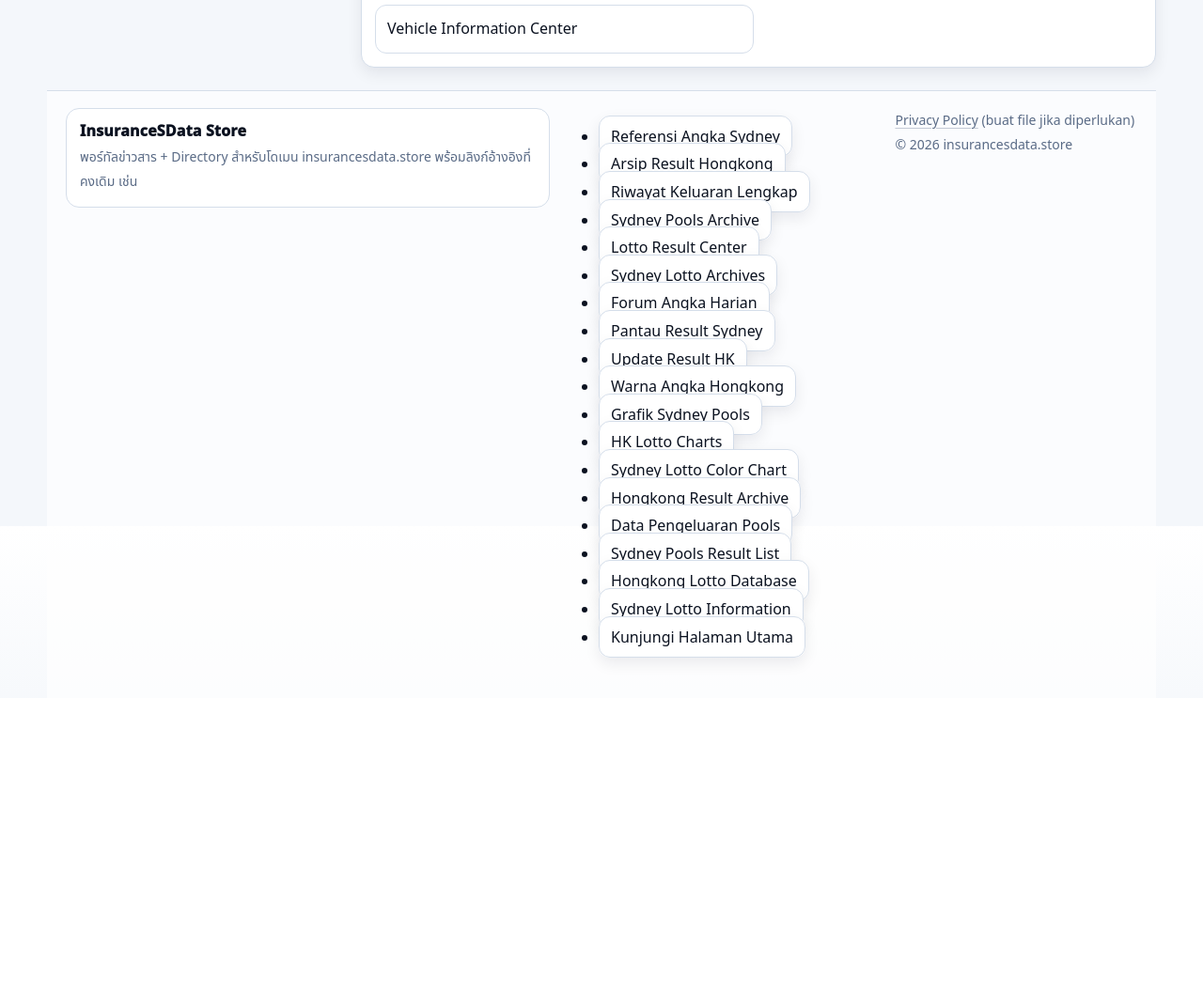
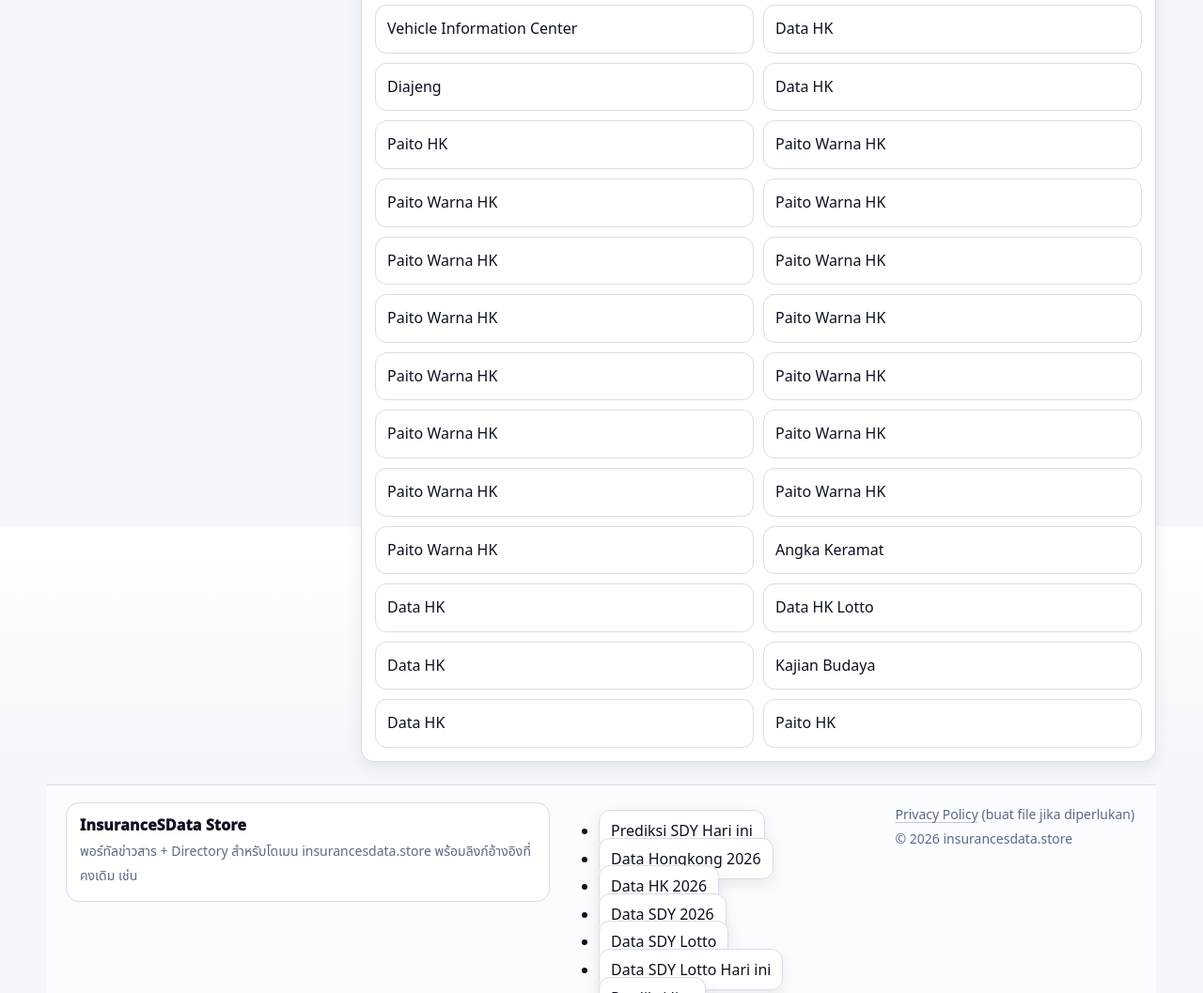
Before and after one commit to sobatmapan/slimshady, a plain HTML site: page index.html in a window 1280 px wide. Shown: the part 3440-4497 px from the top of the page at 94% size. Before the commit the page ends 4183 px from the top, so only its background shows below. Drawn offline with Linux system fonts and the light colour scheme.

Commit message:
Update index.html

```diff
--- a/index.html
+++ b/index.html
@@ -640,7 +640,7 @@
 <li><a href="https://prediksijituhk.shop/" target="_blank" rel="noopener">HK Number Reference</a></li>
 <li><a href="https://fiscalidadinternacional.org/" target="_blank" rel="noopener">International Fiscal Studies</a></li>
 <li><a href="https://paitowarnasgp.ink/" target="_blank" rel="noopener">Singapore Color Chart</a></li>
-<li><a href="https://angkamain.art/" target="_blank" rel="noopener">Number Art Space</a></li>
+<li><a href="https://metanerus.net/" target="_blank" rel="noopener">Number Art Space</a></li>
 <li><a href="https://prediksisdypools.net/" target="_blank" rel="noopener">Sydney Number Guide</a></li>
 <li><a href="https://cvdwitunggalabadi.com/" target="_blank" rel="noopener">CVDW Tunggal Abadi</a></li>
 <li><a href="https://lunwenchachongjiance.com/" target="_blank" rel="noopener">Academic Research Service</a></li>
@@ -649,6 +649,31 @@
 <li><a href="https://replicanow.shop/" target="_blank" rel="noopener">Replica Now Collection</a></li>
 <li><a href="https://sdchaye.com/" target="_blank" rel="noopener">SD Chaye Official</a></li>
 <li><a href="https://voertuiggegevens.net/" target="_blank" rel="noopener">Vehicle Information Center</a></li>
+<li><a href="https://datakeluaranhk.mom/" target="_blank" rel="noopener">Data HK</a></li>
+              <li><a href="https://diajengwitri.id/" target="_blank" rel="noopener">Diajeng</a></li>
+              <li><a href="https://barbourinternationaljackets.store/" target="_blank" rel="noopener">Data HK</a></li>
+              <li><a href="https://beliyspisok.site/" target="_blank" rel="noopener">Paito HK</a></li>
+              <li><a href="https://climbr.store/" target="_blank" rel="noopener">Paito Warna HK</a></li>
+              <li><a href="https://achbank.store/" target="_blank" rel="noopener">Paito Warna HK</a></li>
+              <li><a href="https://acheterderoxat.space/" target="_blank" rel="noopener">Paito Warna HK</a></li>
+              <li><a href="https://ctupka.store/" target="_blank" rel="noopener">Paito Warna HK</a></li>
+              <li><a href="https://filedownloadsitereank.store/" target="_blank" rel="noopener">Paito Warna HK</a></li>
+              <li><a href="https://freya-subb-etalon.space/" target="_blank" rel="noopener">Paito Warna HK</a></li>
+              <li><a href="https://khachatrian.space/" target="_blank" rel="noopener">Paito Warna HK</a></li>
+              <li><a href="https://parakram.store/" target="_blank" rel="noopener">Paito Warna HK</a></li>
+              <li><a href="https://pharmaciecotedivoire.space/" target="_blank" rel="noopener">Paito Warna HK</a></li>
+              <li><a href="https://retinaonlinebuy.store/" target="_blank" rel="noopener">Paito Warna HK</a></li>
+              <li><a href="https://techboole.store/" target="_blank" rel="noopener">Paito Warna HK</a></li>
+               <li><a href="https://thietkeweb.space/" target="_blank" rel="noopener">Paito Warna HK</a></li>
+              <li><a href="https://unitypga.store/" target="_blank" rel="noopener">Paito Warna HK</a></li>
+              <li><a href="https://etilalkol.space/" target="_blank" rel="noopener">Paito Warna HK</a></li>
+              <li><a href="https://angkakeramat1.blogspot.com/" target="_blank" rel="noopener">Angka Keramat</a></li>
+              <li><a href="https://gravatar.com/pikavepika" target="_blank" rel="noopener">Data HK</a></li>
+              <li><a href="https://data-hk-lotto-c9f99b.webflow.io/" target="_blank" rel="noopener">Data HK Lotto</a></li>
+              <li><a href="https://sites.google.com/view/datrinbilly/beranda" target="_blank" rel="noopener">Data HK</a></li>
+              <li><a href="https://isakoofficial01-oss.github.io/kajian-budaya-populer/" target="_blank" rel="noopener">Kajian Budaya</a></li>
+              <li><a href="https://datasdylotto.github.io/pikavepika/" target="_blank" rel="noopener">Data HK</a></li>
+              <li><a href="https://rentry.co/59481-ewing-elizabeth-1971-fashion-in-underwear" target="_blank" rel="noopener">Paito HK</a></li>
               </ul>
             </div>
           </section>
@@ -667,26 +692,22 @@
         </div>
 
         <div class="footer-links" aria-label="Footer external links">
-      <ul class="verticalt-menu">
-<li><a href="https://prediksisdy.space" target="_blank" rel="noopener noreferrer">Referensi Angka Sydney</a></li>
-<li><a href="https://datahk2.site/" target="_blank" rel="noopener noreferrer">Arsip Result Hongkong</a></li>
-<li><a href="https://data-hk.site" target="_blank" rel="noopener noreferrer">Riwayat Keluaran Lengkap</a></li>
-<li><a href="https://datasdy2.site/" target="_blank" rel="noopener noreferrer">Sydney Pools Archive</a></li>
-<li><a href="https://datasdylotto.us" target="_blank" rel="noopener noreferrer">Lotto Result Center</a></li>
-<li><a href="https://datasdylotto1.site/" target="_blank" rel="noopener noreferrer">Sydney Lotto Archives</a></li>
-<li><a href="https://prediksi-angkatogel.com/" target="_blank" rel="noopener noreferrer">Forum Angka Harian</a></li>
-<li><a href="https://livedrawsdy2.site/" target="_blank" rel="noopener noreferrer">Pantau Result Sydney</a></li>
-<li><a href="https://livedrawhk2.site/" target="_blank" rel="noopener noreferrer">Update Result HK</a></li>
-<li><a href="https://paitohk1.site/" target="_blank" rel="noopener noreferrer">Warna Angka Hongkong</a></li>
-<li><a href="https://paitosdy1.site/" target="_blank" rel="noopener noreferrer">Grafik Sydney Pools</a></li>
-<li><a href="https://www.paitohklotto.art" target="_blank" rel="noopener noreferrer">HK Lotto Charts</a></li>
-<li><a href="https://www.paitosdylotto.store" target="_blank" rel="noopener noreferrer">Sydney Lotto Color Chart</a></li>
-<li><a href="https://datahk3.site/" target="_blank" rel="noopener noreferrer">Hongkong Result Archive</a></li>
-<li><a href="https://www.datahkpools.store" target="_blank" rel="noopener noreferrer">Data Pengeluaran Pools</a></li>
-<li><a href="https://www.datasdypools.site" target="_blank" rel="noopener noreferrer">Sydney Pools Result List</a></li>
-<li><a href="https://datahklotto.site/" target="_blank" rel="noopener noreferrer">Hongkong Lotto Database</a></li>
-<li><a href="https://www.datasdylotto.space" target="_blank" rel="noopener noreferrer">Sydney Lotto Information</a></li>
-<li><a href="https://angkanet2.site/" target="_blank" rel="noopener noreferrer">Kunjungi Halaman Utama</a></li>
+<ul class="verticalt-menu">
+<li><a href="https://prediksisydney.store/" target="_blank" rel="noopener noreferrer">Prediksi SDY Hari ini</a></li>
+<li><a href="https://data-hongkong.site/" target="_blank" rel="noopener noreferrer">Data Hongkong 2026</a></li>
+<li><a href="https://data-hk.site" target="_blank" rel="noopener noreferrer">Data HK 2026</a></li>
+<li><a href="https://datasdypools.com/" target="_blank" rel="noopener noreferrer">Data SDY 2026</a></li>
+<li><a href="https://datasydneylotto.website/" target="_blank" rel="noopener noreferrer">Data SDY Lotto</a></li>
+<li><a href="https://datasdylotto1.site/" target="_blank" rel="noopener noreferrer">Data SDY Lotto Hari ini</a></li>
+<li><a href="https://prediksijitu.website/" target="_blank" rel="noopener noreferrer">Prediksi Jitu</a></li>
+<li><a href="https://livedrawsdy2.site/" target="_blank" rel="noopener noreferrer">Live Draw SDY</a></li>
+<li><a href="https://livedrawhk2.site/" target="_blank" rel="noopener noreferrer">Live Draw HK</a></li>
+<li><a href="https://paitohk2.site/" target="_blank" rel="noopener noreferrer">Paito HK</a></li>
+<li><a href="https://paitosdy1.site/" target="_blank" rel="noopener noreferrer">Paito SDY</a></li>
+<li><a href="https://1datahk.site/" target="_blank" rel="noopener noreferrer">Data HK</a></li>
+<li><a href="https://datahklotto.space/" target="_blank" rel="noopener noreferrer">Data HK Lotto</a></li>
+<li><a href="https://www.datasdylotto.space" target="_blank" rel="noopener noreferrer">Data SDY Lotto</a></li>
+<li><a href="https://1angkanet.site/" target="_blank" rel="noopener noreferrer">Angkanet</a></li>
 </ul>
         </div>
 
```
